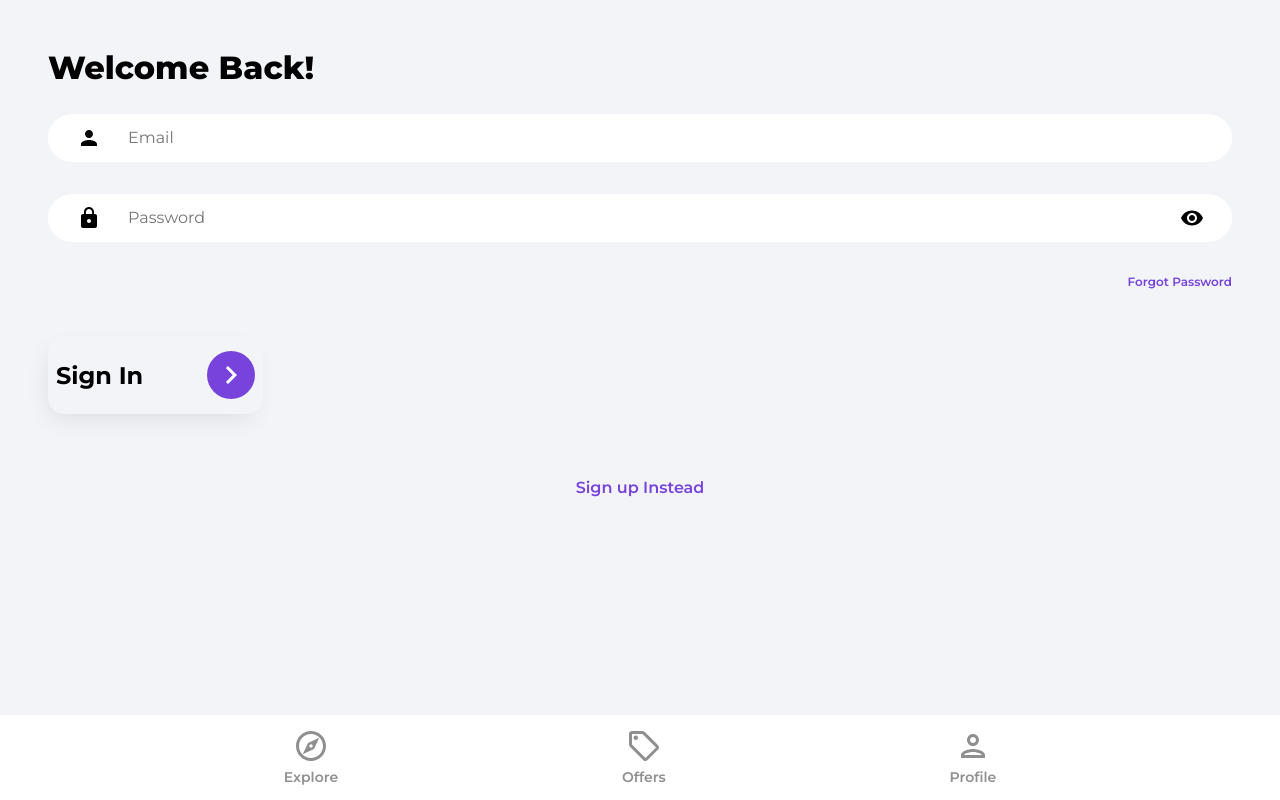
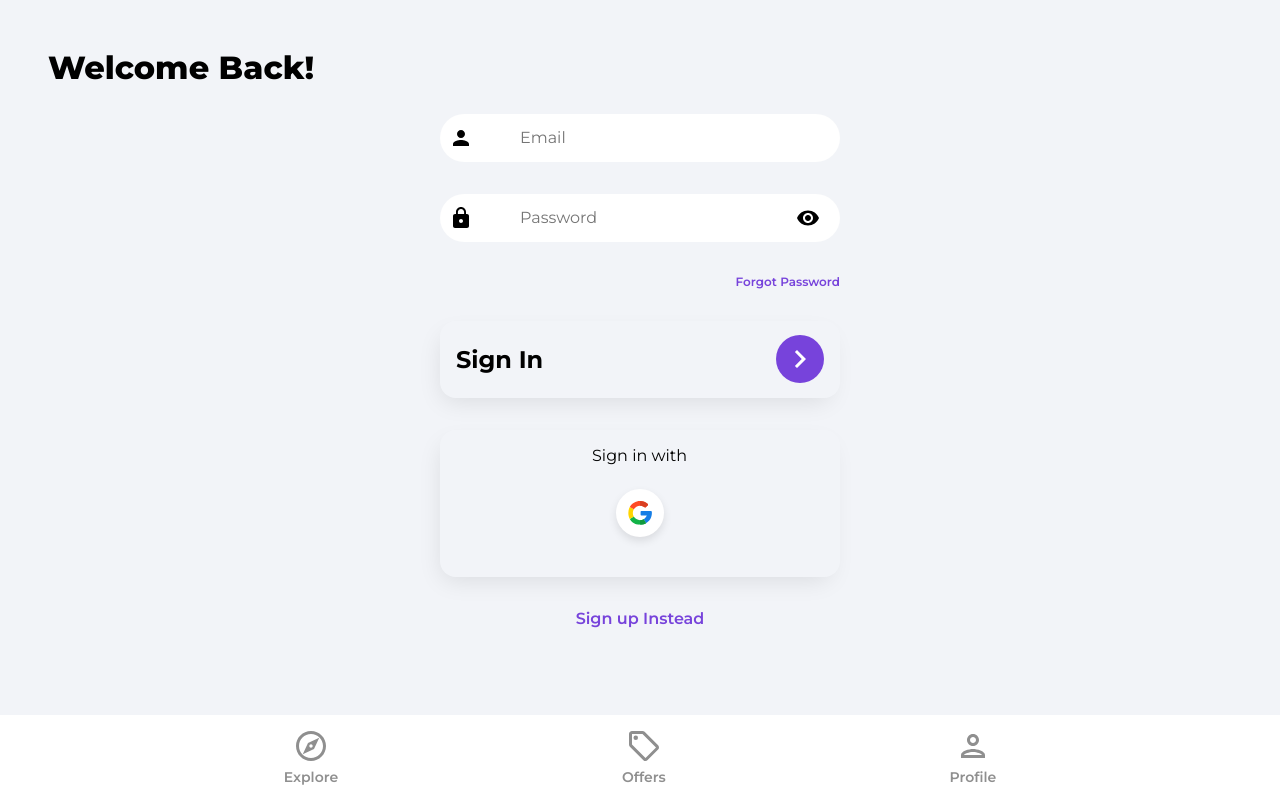
Before and after one commit to akaBaytar/house-marketplace, a React (Vite) app: page /sign-in in a window 1280 px wide. Built offline with nearby package versions, Linux system fonts and the light colour scheme.

Commit message:
signIn and signUp with Google OAuth has been added

```diff
--- /dev/null
+++ b/src/components/OAuth.jsx
@@ -0,0 +1,56 @@
+import { useLocation, useNavigate } from 'react-router-dom';
+
+import { doc, setDoc, getDoc, serverTimestamp } from 'firebase/firestore';
+import { getAuth, signInWithPopup, GoogleAuthProvider } from 'firebase/auth';
+
+import { database } from '../../firebase.config';
+import { toast } from 'react-toastify';
+
+import GoogleIcon from '../assets/svg/googleIcon.svg';
+
+const OAuth = () => {
+  const navigate = useNavigate();
+
+  const location = useLocation();
+
+  const onGoogleClick = async () => {
+    try {
+      const auth = getAuth();
+      const provider = new GoogleAuthProvider();
+      const result = await signInWithPopup(auth, provider);
+      const user = result.user;
+
+      //check for user
+      const docRef = doc(database, 'users', user.uid);
+      const docSnap = await getDoc(docRef);
+
+      //if user does not exist, create user
+      if (!docSnap.exists()) {
+        await setDoc(doc(database, 'users', user.uid), {
+          name: user.displayName,
+          email: user.email,
+          timestamp: serverTimestamp(),
+        });
+      }
+
+      // redirecting the user to homepage
+      navigate('/');
+
+    } catch (error) {
+      toast.error('Authorization could not be completed.');
+    }
+  };
+
+  return (
+    <div className='socialLogin'>
+      <p>
+        Sign {location.pathname === '/sign-in' ? 'in' : 'up'} with
+        <button className='socialIconDiv' onClick={onGoogleClick}>
+          <img src={GoogleIcon} alt='Google' className='socialIconImg' />
+        </button>
+      </p>
+    </div>
+  );
+};
+
+export default OAuth;
--- a/src/index.css
+++ b/src/index.css
@@ -28,6 +28,13 @@ a {
 button {
   outline: none;
   border: none;
+}
+
+@media (min-width: 1024px) {
+  form {
+    margin-inline: auto;
+    max-width: 25rem;
+  }
 }
 
 .input,
@@ -234,7 +241,7 @@ button {
 .forgotPasswordBar {
   position: inherit;
   margin-top: 3rem;
-  padding: 0 0.5rem;
+  padding-inline: 0.5rem;
   display: flex;
   justify-content: space-between;
   align-items: center;
@@ -255,9 +262,9 @@ button {
   .signInBar,
   .signUpBar,
   .forgotPasswordBar {
-    gap: 1rem;
-    justify-content: start;
-    max-width: fit-content;
+    margin: 2rem auto;
+    padding-inline: 1rem;
+    max-width: 25rem;
   }
 }
 
@@ -282,16 +289,27 @@ button {
 
 @media (min-width: 1024px) {
   .signInButton,
-  .signUpButton {
-    margin-left: 3rem;
+  .signUpButton,
+  .forgotPasswordButton {
+    margin-left: 5rem;
   }
 }
 
 .socialLogin {
-  margin-top: 4rem;
+  margin-top: 2rem;
   display: flex;
   flex-direction: column;
   align-items: center;
+  border-radius: 1rem;
+  box-shadow: rgba(0, 0, 0, 0.1) -4px 9px 25px -6px;
+}
+
+@media (min-width: 1024px) {
+  .socialLogin {
+    margin: 2rem auto;
+    padding-inline: 1rem;
+    max-width: 25rem;
+  }
 }
 
 .socialIconDiv {
@@ -313,11 +331,10 @@ button {
 }
 
 .registerLink {
-  margin-top: 4rem;
+  margin-block: 2rem;
   color: var(--accent-color);
   font-weight: 600;
   text-align: center;
-  margin-bottom: 3rem;
 }
 
 @media (min-width: 1217px) {
--- a/src/pages/SignIn.jsx
+++ b/src/pages/SignIn.jsx
@@ -5,6 +5,8 @@ import { Link, useNavigate } from 'react-router-dom';
 import {toast} from 'react-toastify'
 
 import { getAuth, signInWithEmailAndPassword } from 'firebase/auth';
+
+import OAuth from '../components/OAuth';
 
 import ArrowIcon from '../assets/svg/keyboardArrowRightIcon.svg?react';
 import VisibilityIcon from '../assets/svg/visibilityIcon.svg';
@@ -95,6 +97,7 @@ const SignIn = () => {
               </button>
             </div>
           </form>
+          <OAuth />
           <Link to='/sign-up' className='registerLink'>
             Sign up Instead
           </Link>
--- a/src/pages/SignUp.jsx
+++ b/src/pages/SignUp.jsx
@@ -14,6 +14,7 @@ import { toast } from 'react-toastify';
 
 import ArrowIcon from '../assets/svg/keyboardArrowRightIcon.svg?react';
 import VisibilityIcon from '../assets/svg/visibilityIcon.svg';
+import OAuth from '../components/OAuth';
 
 const SignUp = () => {
   const [showPassword, setShowPassword] = useState(false);
@@ -119,6 +120,7 @@ const SignUp = () => {
               </button>
             </div>
           </form>
+          <OAuth />
           <Link to='/sign-in' className='registerLink'>
             Sign in Instead
           </Link>
```
